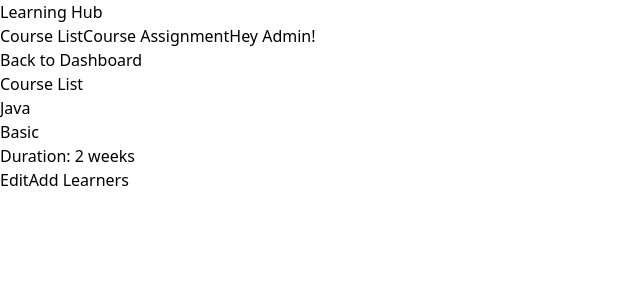
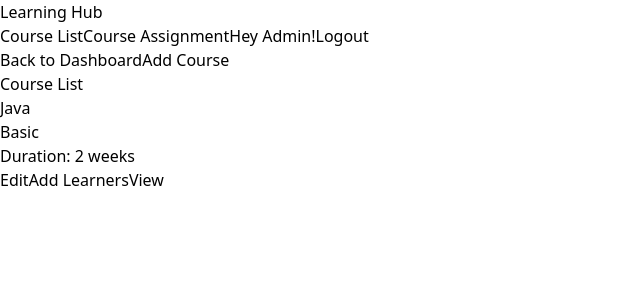
Before and after one commit to L-DMS-V1/Batch-1, a React (Vite) app in the folder Frontend/: page /courselist in a window 1280 px wide. Shown: the top 300 px of the page, without its empty margins (0-640 px from the left). Built offline with nearby package versions, Linux system fonts and the light colour scheme.

Commit message:
improvemnt on frontend

```diff
--- a/Frontend/src/Admin Pages/CourseList.jsx
+++ b/Frontend/src/Admin Pages/CourseList.jsx
@@ -9,18 +9,29 @@ const CourseList = () => {
     navigate('/admin');
   };
 
+  const handleAddCourse = () => {
+    // This could navigate to a new page for adding a course, or open a modal
+    navigate('/addcourse'); // Make sure you have a route set up for this
+  };
+
   return (
     <div className="min-h-screen bg-gray-300">
       {/* Navbar */}
       <Navbar />
 
       {/* Back Button */}
-      <div className="p-6">
+      <div className="p-6 space-x-4" >
         <button
           onClick={handleBack}
           className="mb-1 px-4 py-2 bg-blue-600 text-white rounded-lg hover:bg-blue-700 transition"
         >
           Back to Dashboard
+        </button>
+        <button
+          onClick={handleAddCourse}
+          className="mb-4 px-4 py-2 bg-green-600 text-white rounded-lg hover:bg-green-700 transition"
+        >
+          Add Course
         </button>
       </div>
 
@@ -32,11 +43,14 @@ const CourseList = () => {
           <p className="text-gray-600">Basic</p>
           <p className="text-gray-600">Duration: 2 weeks</p>
           <div className="mt-4 flex space-x-2">
-            <button className="px-4 py-2 bg-gray-600 text-white rounded-md hover:bg-gray-700 transition-colors">
+            <button className="px-4 py-2 bg-blue-600 text-white rounded-md hover:bg-gray-700 transition-colors">
               Edit
             </button>
             <button className="px-4 py-2 bg-gray-600 text-white rounded-md hover:bg-gray-700 transition-colors">
               Add Learners
+            </button>
+            <button className="px-4 py-2 bg-red-600 text-white rounded-md hover:bg-gray-700 transition-colors">
+              View
             </button>
           </div>
         </div>
--- a/Frontend/src/Admin Pages/navbar.jsx
+++ b/Frontend/src/Admin Pages/navbar.jsx
@@ -1,16 +1,25 @@
 import React from 'react';
 import { useNavigate } from 'react-router-dom';
+// import { logout } from '../Api'; // Assuming you have the logout function in your Api.js file
 
 const Navbar = () => {
   const navigate = useNavigate();
 
+  // Handle navigating to the course list
   const handleCourseList = () => {
     navigate('/courselist');
   };
 
-  const handleCourseassign = () =>{
+  // Handle navigating to course assignment page
+  const handleCourseassign = () => {
     navigate('/courseassign');
-  }
+  };
+
+  // Handle logout
+  const handleLogout = () => {
+    // logout();  // Call the logout function to clear localStorage
+    navigate('/signin');  // Redirect to login page after logout
+  };
 
   return (
     <header className="bg-gray-800 text-white p-4 flex justify-between items-center">
@@ -22,13 +31,20 @@ const Navbar = () => {
         >
           Course List
         </button>
-        <button className="bg-blue-600 text-white px-4 py-2 rounded-lg hover:bg-blue-700 transition"
-        onClick={handleCourseassign}>
+        <button
+          className="bg-blue-600 text-white px-4 py-2 rounded-lg hover:bg-blue-700 transition"
+          onClick={handleCourseassign}
+        >
           Course Assignment
         </button>
         <span className="mr-4">Hey Admin!</span>
-        <button className="text-white focus:outline-none">
-          <i className="fas fa-power-off"></i>
+
+        {/* Logout Button */}
+        <button
+          className="bg-red-600 text-white px-4 py-2 rounded-lg hover:bg-red-700 transition"
+          onClick={handleLogout}
+        >
+          Logout
         </button>
       </div>
     </header>
--- a/Frontend/src/Manager Pages/ManagerPage.jsx
+++ b/Frontend/src/Manager Pages/ManagerPage.jsx
@@ -30,6 +30,12 @@ function LearningHub() {
     navigator('/newrequest');
   };
 
+  const handleLogout = () => {
+    // Add your logout logic here
+    console.log("Logging out...");
+    navigator('/signin');
+  };
+
   const handleViewRequest = (request) => {
     setSelectedRequest(request);
   };
@@ -39,13 +45,16 @@ function LearningHub() {
   };
 
   return (
-    <div className="p-6 bg-gray-100 min-h-screen relative">
+    <div className="p-6 bg-gray-300 min-h-screen relative">
       <div className="flex justify-between items-center mb-6 bg-white p-4 rounded shadow">
         <h1 className="text-2xl font-semibold">Learning Hub</h1>
-        <div className="flex items-center space-x-2">
+        <div className="flex items-center space-x-4">
           <span className="text-lg">Hey Manager!</span>
-          <button className="text-red-500 hover:text-red-700">
-            <i className="fa fa-power-off text-xl"></i>
+          <button
+            onClick={handleLogout}
+            className="bg-red-500 hover:bg-red-600 text-white py-2 px-4 rounded flex items-center space-x-2"
+          >
+            <span>Logout</span>
           </button>
         </div>
       </div>
--- a/Frontend/src/Manager Pages/Managerrequest.jsx
+++ b/Frontend/src/Manager Pages/Managerrequest.jsx
@@ -1,8 +1,10 @@
+//src/Manager Page/Managerpage.jsx
+
 import React, { useState } from "react";
 import { useNavigate } from "react-router-dom";
 import { createRequest } from "../Api";
 
-function CreateRequestForm() {
+function Managerrequest() {
   const [formData, setFormData] = useState({
     courseName: "",
     description: "",
@@ -38,7 +40,7 @@ function CreateRequestForm() {
   };
 
   return (
-    <div className="min-h-screen bg-gray-100 flex items-center justify-center p-8">
+    <div className="min-h-screen bg-gray-400 flex items-center justify-center p-8">
       <div className="bg-white shadow-lg rounded-lg p-8 w-full max-w-2xl">
         <h2 className="text-center text-2xl font-bold mb-6">Create Request</h2>
         <form onSubmit={handleSubmit}>
@@ -114,4 +116,4 @@ function CreateRequestForm() {
   );
 }
 
-export default CreateRequestForm;
+export default Managerrequest;
```
Also changed, not shown: Frontend/src/Admin Pages/Admin.jsx (+7 -11 lines).
